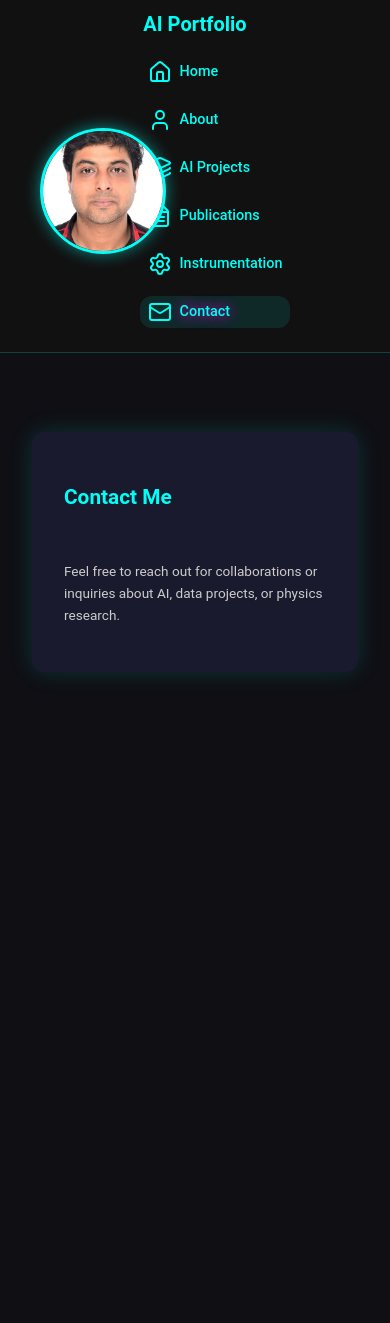
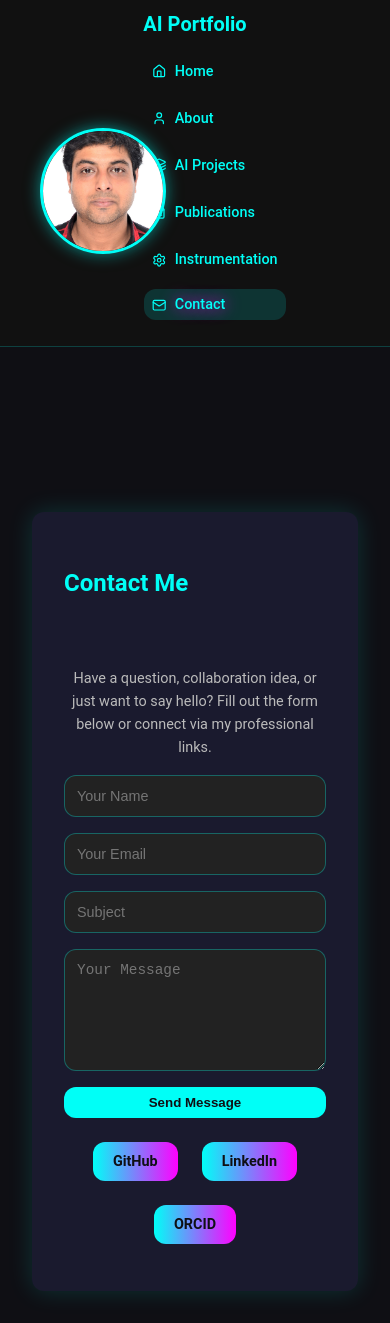
Before and after one commit to abhisakh/Advance_Portfolio, a React (Vite) app in the folder portfolio/: page /contact in a window 390 px wide. Before the commit the page ends 1164 px from the top, so only its background shows below. Built offline with nearby package versions, Linux system fonts and the light colour scheme.

Commit message:
Contact form added in contact page

```diff
--- a/portfolio/src/App.css
+++ b/portfolio/src/App.css
@@ -1,8 +1,9 @@
-/* ==========================
-   App.css - Modernized Portfolio (Retaining current working layout)
-   ========================== */
+/* =====================================================
+   App.css — Modernized Portfolio (Refactored)
+   Author: Dr. Abhisakh Sarma
+   ===================================================== */
 
-/* ---------- Variables ---------- */
+/* ---------- Root Variables ---------- */
 :root {
   --bg-color: #0f0f14;
   --text-color: #f0f0f5;
@@ -10,6 +11,7 @@
   --accent-hover: #ff00ff;
   --card-bg: #1a1a2e;
   --card-shadow: rgba(0, 255, 247, 0.15);
+  --card-shadow-hover: rgba(0, 255, 247, 0.25);
   --navbar-height: 80px;
   --max-content-width: 1200px;
   --section-padding: 4rem;
@@ -17,17 +19,19 @@
   --transition-speed: 0.3s;
 }
 
-/* ---------- Global Styles ---------- */
+/* =====================================================
+   GLOBAL STYLES
+   ===================================================== */
 body {
   margin: 0;
   font-family: 'Roboto', sans-serif;
   background-color: var(--bg-color);
   color: var(--text-color);
   min-height: 100vh;
+  line-height: 1.6;
   padding-top: var(--navbar-height);
-  line-height: 1.6;
   scroll-behavior: smooth;
-  transition: padding-top 0.3s ease;
+  transition: padding-top var(--transition-speed) ease;
 }
 
 a {
@@ -35,12 +39,10 @@ a {
   text-decoration: none;
   transition: color var(--transition-speed);
 }
-
 a:hover {
   color: var(--accent-hover);
 }
 
-/* ---------- Root Container ---------- */
 #root {
   max-width: var(--max-content-width);
   margin: 0 auto;
@@ -50,7 +52,9 @@ a:hover {
   align-items: center;
 }
 
-/* ---------- Navbar ---------- */
+/* =====================================================
+   NAVBAR
+   ===================================================== */
 .navbar {
   position: fixed;
   top: 0;
@@ -73,7 +77,6 @@ a:hover {
   cursor: pointer;
   transition: transform var(--transition-speed), filter var(--transition-speed);
 }
-
 .navbar .logo:hover {
   transform: scale(1.05) rotate(5deg);
   filter: drop-shadow(0 0 0.8rem var(--accent-color));
@@ -84,7 +87,6 @@ a:hover {
   gap: 2rem;
   list-style: none;
 }
-
 .navbar .nav-links li a {
   display: flex;
   align-items: center;
@@ -94,23 +96,48 @@ a:hover {
   color: var(--accent-color);
   padding: 0.25rem 0.5rem;
   border-radius: var(--border-radius);
-  transition: color var(--transition-speed), background var(--transition-speed);
+  position: relative;
+  transition: all var(--transition-speed);
 }
 
+.navbar .nav-links li a::after {
+  content: '';
+  position: absolute;
+  width: 0%;
+  height: 2px;
+  bottom: -4px;
+  left: 0;
+  background-color: var(--accent-color);
+  transition: width 0.3s ease;
+}
+.navbar .nav-links li a:hover::after {
+  width: 100%;
+}
 .navbar .nav-links li a:hover,
 .nav-link.active-link {
   color: var(--accent-hover);
-  background-color: rgba(0, 255, 247, 0.1);
-  text-shadow: 0 0 0.8rem var(--accent-hover);
+  background-color: rgba(0, 255, 247, 0.15);
+  text-shadow: 0 0 1rem var(--accent-hover);
+  transform: translateY(-2px);
+}
+.navbar .nav-links li a .icon {
+  display: inline-flex;
+  align-items: center;
+  justify-content: center;
+  width: 1em;
+  height: 1em;
 }
 
-/* ---------- Hero Section ---------- */
+/* =====================================================
+   HERO SECTION (Home Page)
+   ===================================================== */
 .hero {
   margin: var(--section-padding) 0 2rem;
   padding: 0 1rem;
   max-width: 900px;
   display: flex;
   justify-content: center;
+  transition: all var(--transition-speed);
 }
 
 .hero-content {
@@ -118,13 +145,20 @@ a:hover {
   align-items: center;
   gap: 2rem;
   flex-wrap: wrap;
+  padding: 2rem;
+  border-radius: var(--border-radius);
+  background: linear-gradient(145deg, #11101b, #1a1a2e);
+  box-shadow: 0 0 2rem var(--card-shadow);
+  transition: all var(--transition-speed) ease-in-out;
+}
+.hero-content:hover {
+  box-shadow: 0 0 2.5rem var(--card-shadow-hover);
 }
 
 .hero-text {
   flex: 1;
   text-align: left;
 }
-
 .hero-text h1 {
   font-size: clamp(2rem, 5vw, 3rem);
   font-weight: 700;
@@ -132,17 +166,30 @@ a:hover {
   text-shadow: 0 0 1rem rgba(0, 255, 247, 0.4);
   opacity: 0;
   transform: translateY(20px);
-  animation: fadeInUp 1s forwards;
-  animation-delay: 0.2s;
+  animation: fadeInUp 1s forwards 0.2s;
 }
-
 .hero-text p {
   font-size: clamp(1rem, 2.5vw, 1.3rem);
   color: #bbb;
   opacity: 0;
   transform: translateY(20px);
-  animation: fadeInUp 1s forwards;
-  animation-delay: 0.6s;
+  animation: fadeInUp 1s forwards 0.6s;
+}
+
+.hero-button {
+  background: linear-gradient(90deg, var(--accent-color), var(--accent-hover));
+  color: var(--bg-color);
+  font-weight: 700;
+  padding: 0.75rem 2rem;
+  border-radius: 50px;
+  border: none;
+  cursor: pointer;
+  box-shadow: 0 0 1rem rgba(0, 255, 247, 0.5);
+  transition: all 0.3s ease;
+}
+.hero-button:hover {
+  transform: translateY(-3px) scale(1.05);
+  box-shadow: 0 0 1.5rem var(--accent-hover);
 }
 
 .hero-image {
@@ -153,16 +200,24 @@ a:hover {
   overflow: hidden;
   border: 3px solid var(--accent-color);
   box-shadow: 0 0 1rem rgba(0, 255, 247, 0.5);
-  transition: all var(--transition-speed);
+  transition: all 0.3s ease, box-shadow 0.4s ease-in-out;
+  background: radial-gradient(circle at top left, rgba(0, 255, 247, 0.2), transparent);
 }
-
 .hero-image img {
   width: 100%;
   height: 100%;
   object-fit: cover;
+  transition: transform 0.5s ease;
+}
+.hero-image:hover {
+  transform: translateY(-5px) scale(1.05);
+  box-shadow: 0 0 1.5rem rgba(0, 255, 247, 0.7),
+              0 0 0.5rem rgba(255, 0, 255, 0.3);
 }
 
-/* ---------- Cards / Sections ---------- */
+/* =====================================================
+   CARDS (Generic Sections)
+   ===================================================== */
 .card {
   background-color: var(--card-bg);
   padding: 2rem;
@@ -173,26 +228,39 @@ a:hover {
   display: flex;
   flex-direction: column;
   gap: 1rem;
-  transition: transform var(--transition-speed), box-shadow var(--transition-speed);
+  transition: all var(--transition-speed) ease-in-out;
 }
-
 .card:hover {
   transform: translateY(-5px);
-  box-shadow: 0 0 2rem var(--accent-color);
+  box-shadow: 0 0 2rem var(--card-shadow-hover);
 }
-
 .card h2 {
   font-size: clamp(1.5rem, 4vw, 2rem);
   font-weight: 600;
   color: var(--accent-color);
 }
-
 .card p {
   font-size: clamp(0.9rem, 2vw, 1rem);
   color: #ccc;
 }
+.card button {
+  background: var(--accent-color);
+  color: var(--bg-color);
+  font-weight: 600;
+  padding: 0.5rem 1.5rem;
+  border-radius: 12px;
+  border: none;
+  cursor: pointer;
+  transition: all 0.3s ease;
+}
+.card button:hover {
+  transform: translateY(-2px) scale(1.03);
+  box-shadow: 0 0 1rem var(--accent-hover);
+}
 
-/* ---------- Profile Image for non-Home pages ---------- */
+/* =====================================================
+   PROFILE IMAGE (Other Pages)
+   ===================================================== */
 .profile-image-top-left {
   position: fixed;
   top: calc(var(--navbar-height) + 1rem);
@@ -204,15 +272,103 @@ a:hover {
   border: 3px solid var(--accent-color);
   box-shadow: 0 0 1rem rgba(0, 255, 247, 0.5);
   z-index: 101;
+  transition: all 0.3s ease;
 }
-
 .profile-image-top-left img {
   width: 100%;
   height: 100%;
   object-fit: cover;
+  transition: transform 0.5s ease;
+}
+.profile-image-top-left:hover img {
+  transform: scale(1.05);
 }
 
-/* ---------- Animations ---------- */
+/* =====================================================
+   CONTACT SECTION
+   ===================================================== */
+.contact-section {
+  display: flex;
+  flex-direction: column;
+  align-items: center;
+  padding: var(--section-padding) 1rem;
+  width: 100%;
+  max-width: var(--max-content-width);
+  gap: 2rem;
+}
+.contact-section h2 {
+  font-size: clamp(1.5rem, 4vw, 2rem);
+  color: var(--accent-color);
+}
+.contact-section p {
+  font-size: clamp(0.9rem, 2vw, 1rem);
+  color: #ccc;
+}
+
+.contact-form {
+  display: flex;
+  flex-direction: column;
+  gap: 1rem;
+  width: 100%;
+  max-width: 500px;
+}
+.contact-form input,
+.contact-form textarea {
+  background-color: #222;
+  border: 1px solid rgba(0, 255, 247, 0.3);
+  color: var(--text-color);
+  padding: 0.75rem;
+  border-radius: var(--border-radius);
+  transition: border-color 0.3s, box-shadow 0.3s;
+}
+.contact-form input:focus,
+.contact-form textarea:focus {
+  border-color: var(--accent-color);
+  box-shadow: 0 0 0 2px rgba(0, 255, 247, 0.5);
+  outline: none;
+}
+
+.contact-submit {
+  background: var(--accent-color);
+  color: var(--bg-color);
+  font-weight: 700;
+  padding: 0.75rem;
+  border-radius: var(--border-radius);
+  border: none;
+  cursor: pointer;
+  transition: all 0.3s ease;
+}
+.contact-submit:hover {
+  background-color: var(--accent-hover);
+  box-shadow: 0 0 1rem var(--accent-hover);
+  transform: translateY(-2px);
+}
+
+/* Contact links (GitHub, LinkedIn, ORCID) */
+.contact-links {
+  display: flex;
+  gap: 1.5rem;
+  margin-top: 1.5rem;
+  flex-wrap: wrap;
+  justify-content: center;
+}
+.contact-links a {
+  display: inline-block;
+  padding: 0.5rem 1.25rem;
+  border-radius: var(--border-radius);
+  background: linear-gradient(90deg, var(--accent-color), var(--accent-hover));
+  color: var(--bg-color);
+  font-weight: 600;
+  transition: all 0.3s ease;
+}
+.contact-links a:hover {
+  transform: translateY(-2px) scale(1.05);
+  box-shadow: 0 0 1.5rem var(--accent-hover);
+}
+
+/* =====================================================
+   ANIMATIONS
+   ===================================================== */
 @keyframes fadeInUp {
   to {
     opacity: 1;
@@ -220,14 +376,15 @@ a:hover {
   }
 }
 
-/* ---------- Responsive ---------- */
+/* =====================================================
+   RESPONSIVE STYLES
+   ===================================================== */
 @media (max-width: 768px) {
   .navbar {
     flex-direction: column;
     height: auto;
     padding: 0.5rem 1rem;
   }
-
   .navbar .nav-links {
     flex-direction: column;
     gap: 1rem;
@@ -241,30 +398,24 @@ a:hover {
     margin-top: 0;
     padding: 1rem;
   }
-
   .hero-content {
     flex-direction: column;
     align-items: center;
     gap: 1rem;
   }
-
   .hero-text {
     text-align: center;
   }
-
   .hero-text h1 {
     font-size: clamp(1.8rem, 8vw, 2.2rem);
   }
-
   .hero-text p {
     font-size: clamp(0.9rem, 4vw, 1rem);
   }
-
   .hero-image {
     width: clamp(80px, 20vw, 120px);
     height: clamp(80px, 20vw, 120px);
     order: -1;
-    margin-bottom: 0.5rem;
   }
 
   .profile-image-top-left {
@@ -274,16 +425,19 @@ a:hover {
     height: 80px;
   }
 
-  .card h2 {
-    font-size: clamp(1.3rem, 5vw, 1.5rem);
+  .contact-section {
+    padding: 2rem 1rem;
+    gap: 1.5rem;
   }
-
-  .card p {
-    font-size: clamp(0.85rem, 3vw, 0.9rem);
+  .contact-form input,
+  .contact-form textarea {
+    font-size: 0.9rem;
   }
 }
 
-/* ---------- Content Wrapper ---------- */
+/* =====================================================
+   CONTENT WRAPPER
+   ===================================================== */
 .content-wrapper {
   margin-top: var(--navbar-height);
   display: flex;
--- a/portfolio/src/pages/Contact.jsx
+++ b/portfolio/src/pages/Contact.jsx
@@ -1,16 +1,91 @@
-import React from 'react';
+import React, { useState } from 'react';
 import CardSection from '../components/CardSection';
 import ProfileImage from '../components/ProfileImage';
 
 const Contact = () => {
+  const [formData, setFormData] = useState({
+    name: '',
+    email: '',
+    subject: '',
+    message: ''
+  });
+
+  const handleChange = (e) => {
+    const { name, value } = e.target;
+    setFormData((prevData) => ({ ...prevData, [name]: value }));
+  };
+
+  const handleSubmit = (e) => {
+    e.preventDefault();
+    // 🔧 You can integrate emailjs or your own backend API here.
+    alert('Thank you! Your message has been sent successfully.');
+    setFormData({ name: '', email: '', subject: '', message: '' });
+  };
+
   return (
-    <>
+    <main className="content-wrapper">
+      {/* Floating Profile Image */}
       <ProfileImage size={120} />
+
+      {/* Contact Card Section */}
       <CardSection title="Contact Me">
-        Feel free to reach out for collaborations or inquiries about AI, data projects,
-        or physics research.
+        <p style={{ textAlign: 'center', color: '#bbb', marginBottom: '1rem' }}>
+          Have a question, collaboration idea, or just want to say hello?
+          Fill out the form below or connect via my professional links.
+        </p>
+
+        {/* Contact Form */}
+        <form className="contact-form" onSubmit={handleSubmit}>
+          <input
+            type="text"
+            name="name"
+            placeholder="Your Name"
+            value={formData.name}
+            onChange={handleChange}
+            required
+          />
+          <input
+            type="email"
+            name="email"
+            placeholder="Your Email"
+            value={formData.email}
+            onChange={handleChange}
+            required
+          />
+          <input
+            type="text"
+            name="subject"
+            placeholder="Subject"
+            value={formData.subject}
+            onChange={handleChange}
+          />
+          <textarea
+            name="message"
+            placeholder="Your Message"
+            value={formData.message}
+            onChange={handleChange}
+            rows="6"
+            required
+          />
+          <button type="submit" className="contact-submit">
+            Send Message
+          </button>
+        </form>
+
+        {/* External Links */}
+        <div className="contact-links">
+          <a href="https://github.com/abhisakh" target="_blank" rel="noopener noreferrer">
+            GitHub
+          </a>
+          <a href="https://www.linkedin.com/in/dr-abhisakh-sarma" target="_blank" rel="noopener noreferrer">
+            LinkedIn
+          </a>
+          <a href="https://orcid.org/0000-0002-0785-8902" target="_blank" rel="noopener noreferrer">
+            ORCID
+          </a>
+        </div>
       </CardSection>
-    </>
+    </main>
   );
 };
 
```
